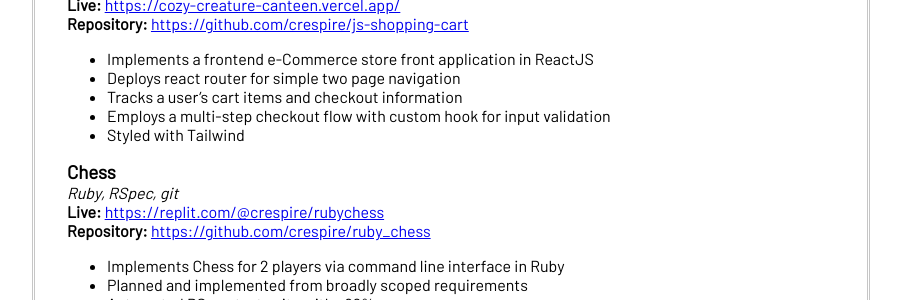
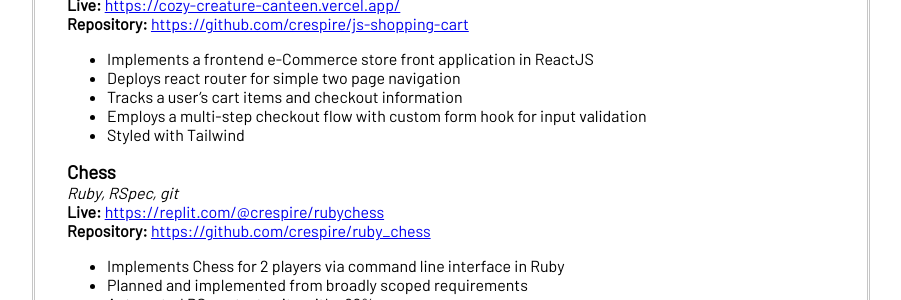
Before and after one commit to crespire/crespire, a Jekyll site: the page built from resume.md, in a window 1280 px wide and 900 px high, scrolled down 717 px. Shown: the part 154-454 px from the top of the window, without its empty margins (189-1090 px from the left). Built offline with Jekyll 4.4.1, drawn with Linux system fonts in a browser that asks for light colours; our own code applies the rules of GitHub Pages for plain Markdown files.

Commit message:
fix: cart description

```diff
--- a/resume.md
+++ b/resume.md
@@ -41,7 +41,7 @@ _React, react router, Tailwind, webpack, npm, git, vercel_
 * Implements a frontend e-Commerce store front application in ReactJS
 * Deploys react router for simple two page navigation
 * Tracks a user's cart items and checkout information
-* Employs a multi-step checkout flow with custom hook for input validation
+* Employs a multi-step checkout flow with custom form hook for input validation
 * Styled with Tailwind
 
 ### Chess
```
